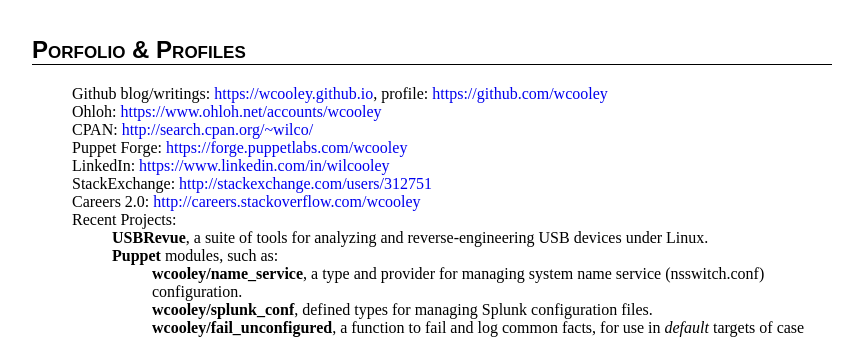
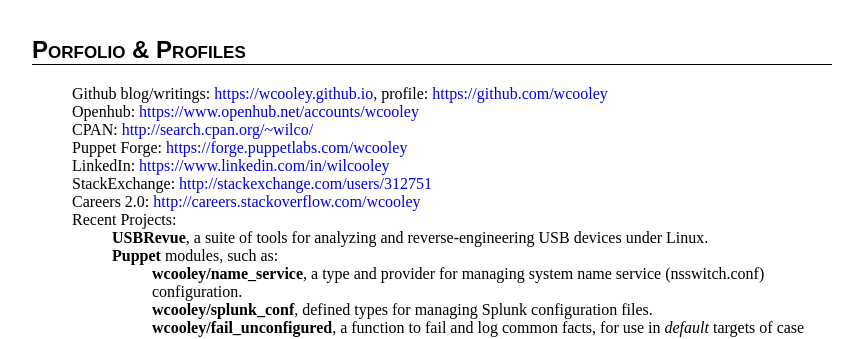
Before and after one commit to wcooley/wcooley.github.io, a Jekyll site: the page built from about/wcooley/resume_wcooley/index.html, in a window 1280 px wide and 900 px high, scrolled down 2167 px. Shown: the part 157-496 px from the top of the window, without its empty margins (208-1071 px from the left). Built offline with Jekyll 4.4.1, drawn with Linux system fonts in a browser that asks for light colours; some web fonts are replaced; Markdown is read by kramdown in place of the engine named in the settings.

Commit message:
Replace Ohloh with Openhub

```diff
--- a/about/wcooley/resume_wcooley/index.html
+++ b/about/wcooley/resume_wcooley/index.html
@@ -374,8 +374,8 @@ title: Résumé for Wil Cooley
             <a href="https://wcooley.github.io">https://wcooley.github.io</a>,
             profile: <a href="https://github.com/wcooley">https://github.com/wcooley</a>
         </li>
-        <li>Ohloh:
-            <a href="https://www.ohloh.net/accounts/wcooley">https://www.ohloh.net/accounts/wcooley</a>
+        <li>Openhub:
+            <a href="https://www.openhub.net/accounts/wcooley">https://www.openhub.net/accounts/wcooley</a>
         </li>
         <li>CPAN:
             <a href="http://search.cpan.org/~wilco/">http://search.cpan.org/~wilco/</a>
```
